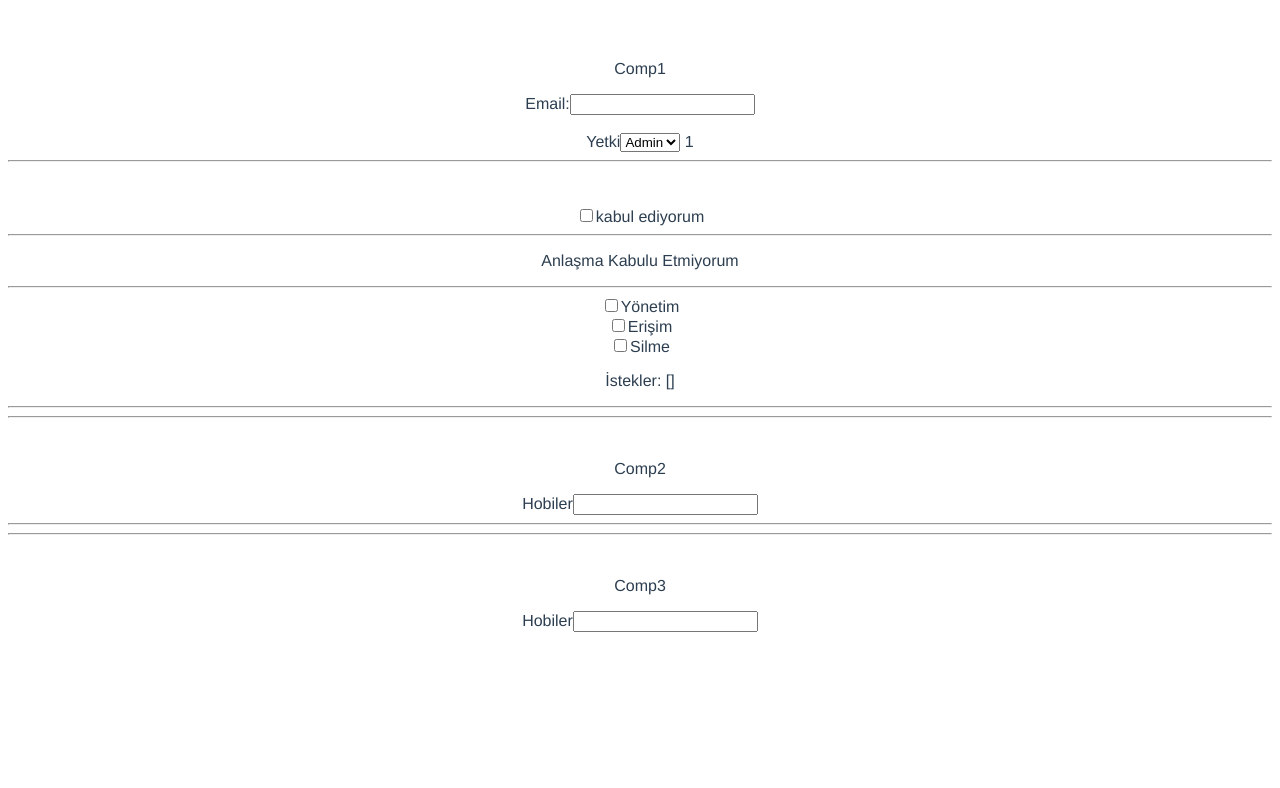
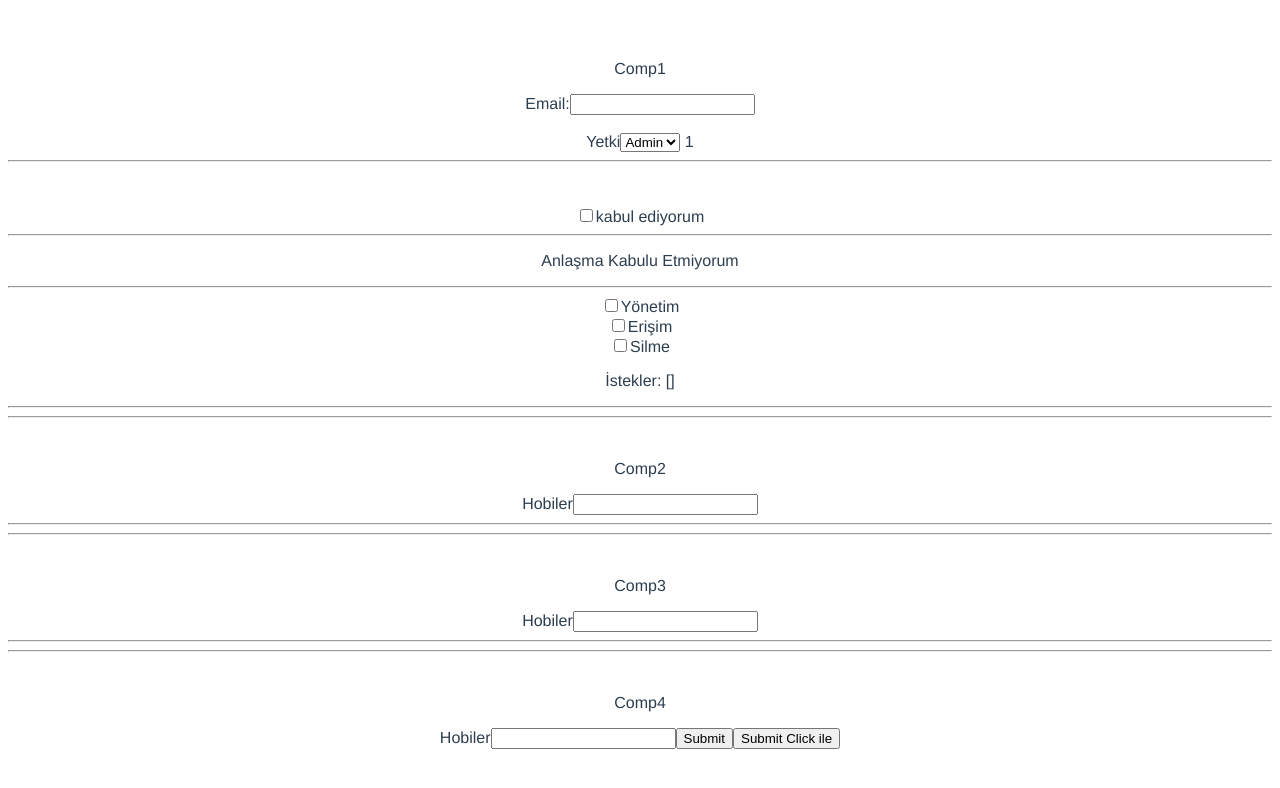
Before and after one commit to FatmanurGebesoglu/VUE-REPO, a Vue app in the folder 7-FORM/formdata/: page / in a window 1280 px wide. Shown: the top 788 px of the page. Built offline with nearby package versions, Linux system fonts and the light colour scheme.

Commit message:
submit event

```diff
--- a/7-FORM/formdata/src/App.vue
+++ b/7-FORM/formdata/src/App.vue
@@ -11,12 +11,18 @@
   <br>
   <p>Comp3</p>
   <Formcomp3 />
+  <hr/>
+  <hr/>
+  <br>
+  <p>Comp4</p>
+  <Formcomp4 />
 </template>
 
 <script>
  import Formcomp from './components/FormComp.vue'
  import Formcomp2 from './components/FormComp2.vue'
  import Formcomp3 from './components/FormComp3.vue'
+ import Formcomp4 from './components/FormComp4.vue'
 
 export default {
 
@@ -24,7 +30,8 @@ export default {
   components: {
     Formcomp,
     Formcomp2,
-    Formcomp3
+    Formcomp3,
+    Formcomp4
   },
 
 }
--- /dev/null
+++ b/7-FORM/formdata/src/components/FormComp4.vue
@@ -0,0 +1,45 @@
+<template>
+    <form @submit.prevent="handleSubmit">
+        <label>Hobiler</label>
+        <input type="text" v-model="aktifHobi" @keyup.alt="hobiEkle" />
+        <div v-for="hobi in hobiler" :key="hobi">
+            <span @click="hobiSil(hobi)">{{ hobi }}</span>
+        </div>
+        <button >Submit</button>
+        <button @click.prevent="handleSubmit" >Submit Click ile</button>
+    </form>
+</template>
+
+<script>
+export default {
+    data() {
+        return {
+            hobiler: [],
+            aktifHobi: ''
+
+        }
+    },
+    methods: {
+        hobiEkle($event) {
+            // console.log($event.key);
+            if ($event.key === ',' && this.aktifHobi) {
+                if (!this.hobiler.includes(this.aktifHobi)) {
+                    this.hobiler.push(this.aktifHobi)
+                }
+                this.aktifHobi = ''
+            }
+        },
+        hobiSil(hobi) {
+            this.hobiler = this.hobiler.filter(item => {
+                return hobi !== item
+            })
+        },
+        handleSubmit() {
+            console.log(this.hobiler);
+        }
+    }
+}
+
+</script>
+
+<style></style>
```
